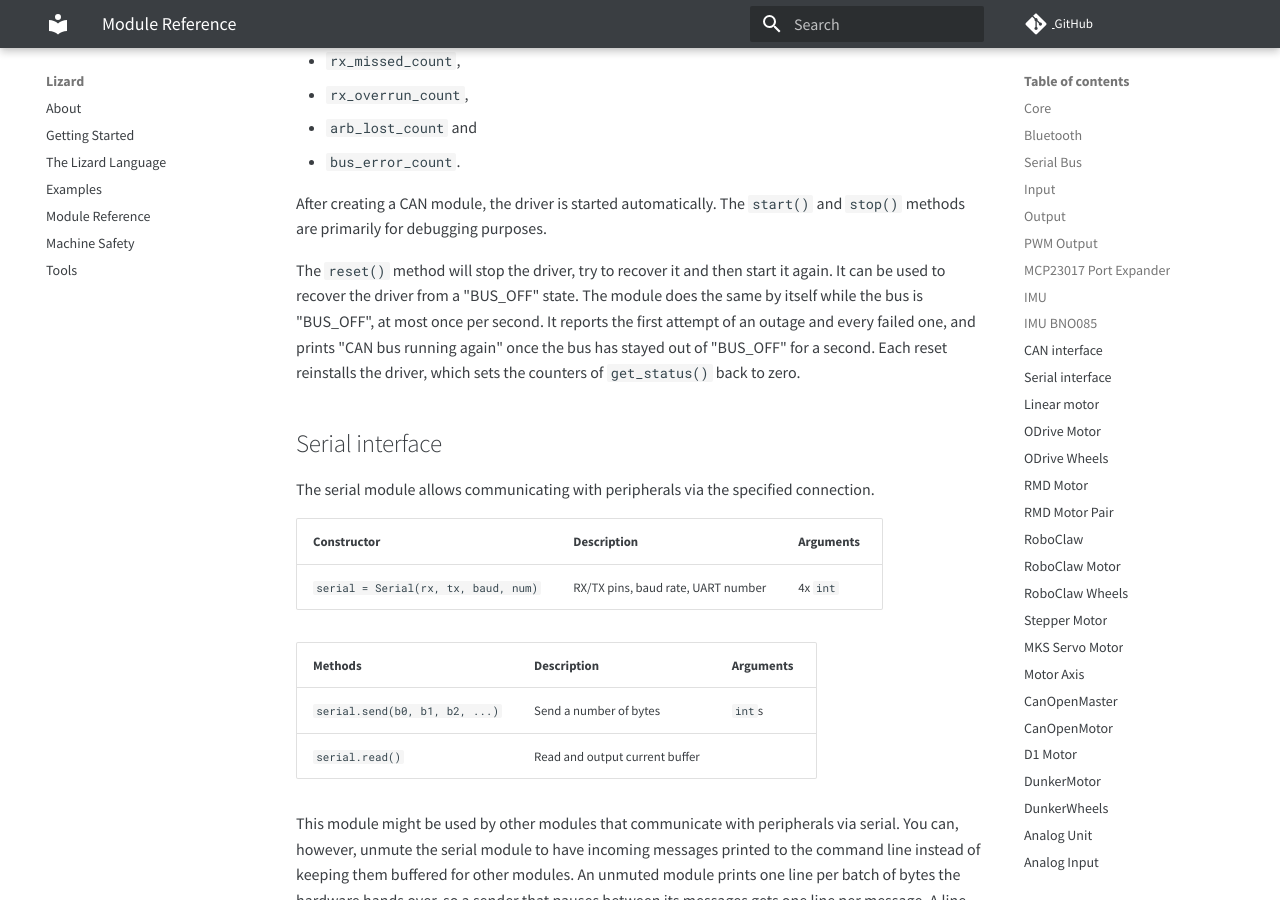
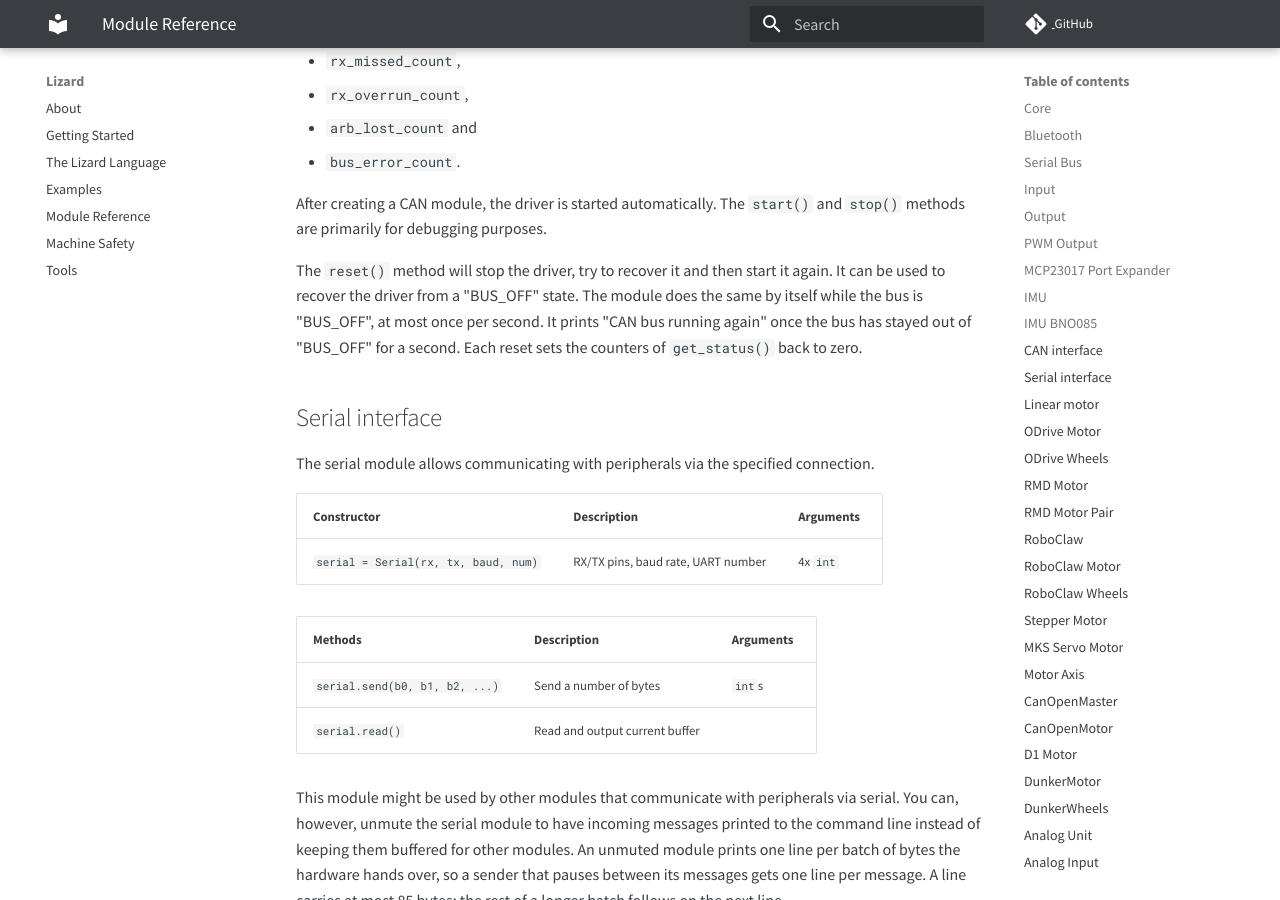
Before and after one commit to zauberzeug/lizard, an MkDocs documentation site: the page built from docs/module_reference.md, in a window 1280 px wide and 900 px high, scrolled down 18966 px. Built offline with MkDocs 1.6.1 and Material for MkDocs 9.7.7, drawn with Linux system fonts in a browser that asks for light colours; comment, search, counter and statistics services are not loaded.

Commit message:
Trim the CAN recovery's docs and comment

```diff
--- a/docs/module_reference.md
+++ b/docs/module_reference.md
@@ -578,8 +578,8 @@ The `start()` and `stop()` methods are primarily for debugging purposes.
 The `reset()` method will stop the driver, try to recover it and then start it again.
 It can be used to recover the driver from a "BUS_OFF" state.
 The module does the same by itself while the bus is "BUS_OFF", at most once per second.
-It reports the first attempt of an outage and every failed one, and prints "CAN bus running again" once the bus has stayed out of "BUS_OFF" for a second.
-Each reset reinstalls the driver, which sets the counters of `get_status()` back to zero.
+It prints "CAN bus running again" once the bus has stayed out of "BUS_OFF" for a second.
+Each reset sets the counters of `get_status()` back to zero.
 
 ## Serial interface
 
```
Also changed, not shown: 1 other file.
